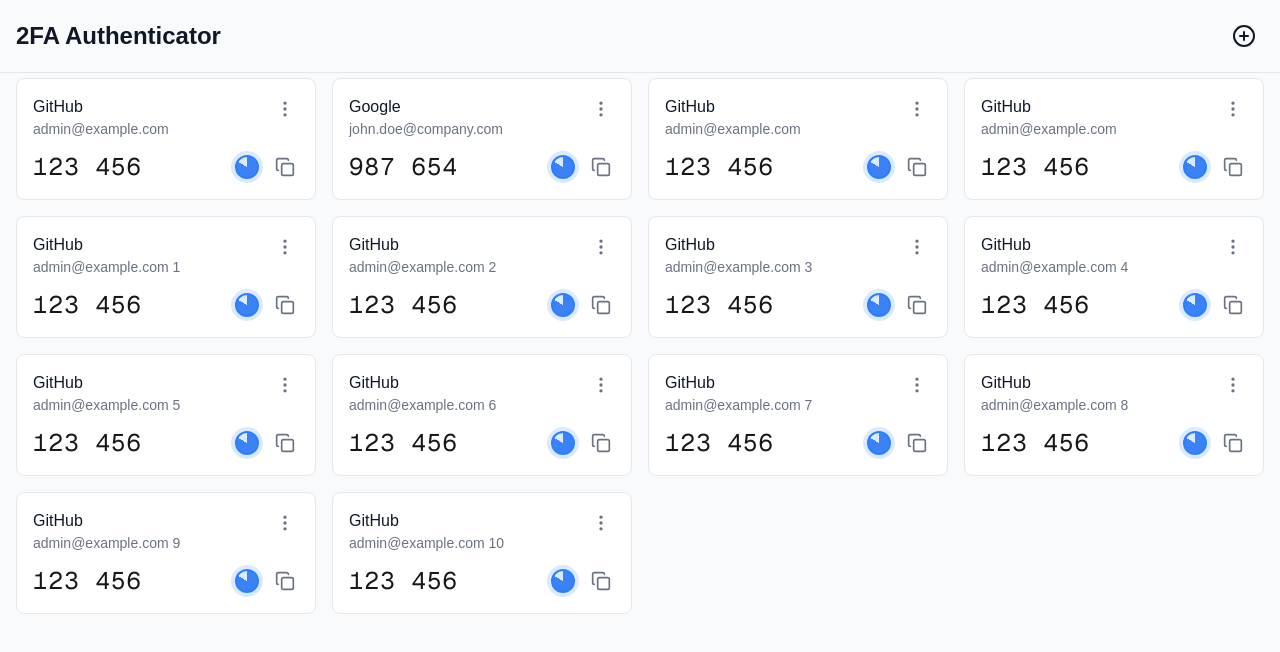
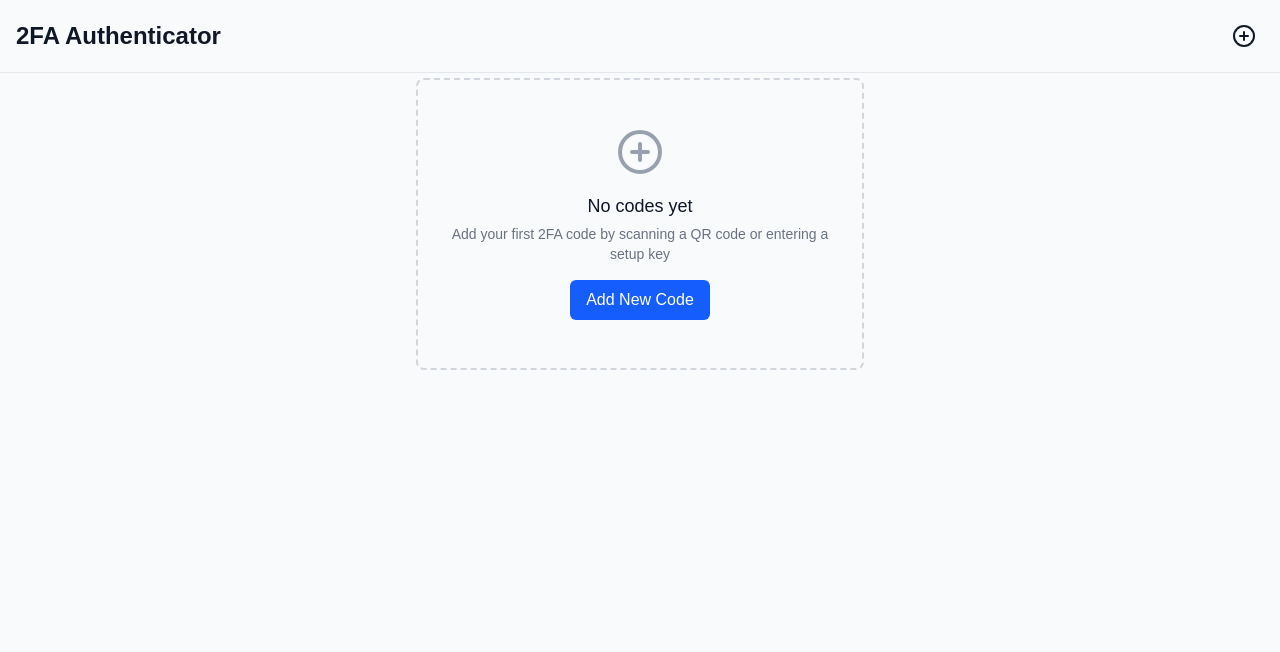
Before and after one commit to sansan-mei/2fa-next, a Next.js app: page / in a window 1280 px wide. Shown: the top 652 px of the page. Built offline with nearby package versions, Linux system fonts and the light colour scheme.

Commit message:
feat: 30秒计算改成本地时间，totp计算改成本地双端运行

```diff
--- a/package.json
+++ b/package.json
@@ -11,8 +11,11 @@
   "dependencies": {
     "lucide-react": "^0.485.0",
     "next": "15.2.4",
+    "otpauth": "^9.4.0",
     "react": "^19.0.0",
-    "react-dom": "^19.0.0"
+    "react-dom": "^19.0.0",
+    "swr": "^2.3.3",
+    "totp-generator": "^1.0.0"
   },
   "devDependencies": {
     "@eslint/eslintrc": "^3",
--- /dev/null
+++ b/src/app/api/totp/route.ts
@@ -0,0 +1,22 @@
+import { generateTOTPCode } from "@/utils/totp";
+import { NextResponse } from "next/server";
+import { randomUUID } from "node:crypto";
+
+const initialCodes: AuthItem[] = [];
+
+export async function GET() {
+  return NextResponse.json(initialCodes);
+}
+
+export async function POST(req: Request) {
+  const { name, issuer, code } = await req.json();
+  const result = {
+    name,
+    issuer,
+    code: generateTOTPCode(code),
+    id: randomUUID(),
+    sourceKey: code,
+  };
+  initialCodes.push(result);
+  return NextResponse.json(result);
+}
--- a/src/app/page.tsx
+++ b/src/app/page.tsx
@@ -1,50 +1,13 @@
 import { AuthContent } from "@/components/AuthContent";
 import { TimeProvider } from "@/components/TimeProvider";
+import { getData } from "@/utils/api";
 
-interface AuthItem {
-  id: string;
-  name: string;
-  issuer: string;
-  code: string;
-}
+export default async function Home() {
+  const data = await getData();
 
-const initialCodes: AuthItem[] = [
-  {
-    id: "1",
-    name: "admin@example.com",
-    issuer: "GitHub",
-    code: "123 456",
-  },
-  {
-    id: "2",
-    name: "john.doe@company.com",
-    issuer: "Google",
-    code: "987 654",
-  },
-  {
-    id: "3",
-    name: "admin@example.com",
-    issuer: "GitHub",
-    code: "123 456",
-  },
-  {
-    id: "4",
-    name: "admin@example.com",
-    issuer: "GitHub",
-    code: "123 456",
-  },
-  ...Array.from({ length: 10 }, (_, i) => ({
-    id: (i + 0x12).toString(),
-    name: `admin@example.com ${i + 1}`,
-    issuer: "GitHub",
-    code: "123 456",
-  })),
-];
-
-export default function Home() {
   return (
     <TimeProvider>
-      <AuthContent initialCodes={initialCodes} />
+      <AuthContent initialCodes={data} />
     </TimeProvider>
   );
 }
--- a/src/components/AuthCode.tsx
+++ b/src/components/AuthCode.tsx
@@ -72,7 +72,8 @@
 
         <div className="relative flex items-center justify-between">
           <div className="font-mono text-2xl tracking-wider select-all group-hover:text-blue-700 transition-colors">
-            {code}
+            <span className="mr-1.5">{code.slice(0, 3)}</span>
+            <span>{code.slice(3)}</span>
           </div>
           <div className="flex items-center gap-2">
             <div className="w-8 h-8 rounded-full bg-blue-100 flex items-center justify-center group-hover:scale-110 transition-transform">
--- a/src/components/AuthContent.tsx
+++ b/src/components/AuthContent.tsx
@@ -1,7 +1,8 @@
 "use client";
 
+import { generateTOTPCode } from "@/utils/totp";
 import { PlusCircle } from "lucide-react";
-import { useState } from "react";
+import { useEffect, useState } from "react";
 import { AddCodeDialog } from "./AddCodeDialog";
 import { AuthCode } from "./AuthCode";
 import { useTimeRemaining } from "./TimeProvider";
@@ -11,6 +12,7 @@
   name: string;
   issuer: string;
   code: string;
+  sourceKey: string;
 }
 
 interface AuthContentProps {
@@ -26,16 +28,40 @@
     setCodes((prev) => prev.filter((code) => code.id !== id));
   };
 
-  const handleAdd = ({ title, key }: { title: string; key: string }) => {
+  const handleAdd = async ({
+    title,
+    key,
+    description,
+  }: {
+    title: string;
+    key: string;
+    description: string;
+  }) => {
     // 这里应该使用 key 生成实际的 TOTP code，目前用模拟数据
-    const newCode: AuthItem = {
-      id: Date.now().toString(),
-      name: key,
-      issuer: title,
-      code: "000 000", // 这里应该是根据 key 生成的实际 code
-    };
+    const res = await fetch("http://localhost:3000/api/totp", {
+      method: "POST",
+      headers: {
+        "Content-Type": "application/json",
+      },
+      body: JSON.stringify({
+        name: description, // 用 description 作为 name
+        issuer: title, // 用 title 作为 issuer
+        code: key, // 用 key 作为 code
+      }),
+    });
+    const newCode = await res.json();
     setCodes((prev) => [...prev, newCode]);
   };
+
+  useEffect(() => {
+    if (timeRemaining === 0) {
+      const newCodes = codes.map((v) => {
+        v.code = generateTOTPCode(v.sourceKey);
+        return v;
+      });
+      setCodes(newCodes);
+    }
+  }, [timeRemaining]);
 
   return (
     <div className="flex flex-col h-screen bg-gray-50">
--- a/src/components/TimeProvider.tsx
+++ b/src/components/TimeProvider.tsx
@@ -9,12 +9,22 @@
 }
 
 export function TimeProvider({ children }: { children: React.ReactNode }) {
-  const [timeRemaining, setTimeRemaining] = useState(30);
+  const [timeRemaining, setTimeRemaining] = useState(0);
 
   useEffect(() => {
-    const timer = setInterval(() => {
-      setTimeRemaining((prev) => (prev > 0 ? prev - 1 : 30));
-    }, 1000);
+    // 计算当前时间到下一个 30 秒整点的剩余时间
+    const updateTimeRemaining = () => {
+      const now = new Date();
+      const seconds = now.getSeconds();
+      const remaining = 30 - (seconds % 30);
+      setTimeRemaining(remaining);
+    };
+
+    // 初始计算
+    updateTimeRemaining();
+
+    // 每秒更新一次（对齐实际时间）
+    const timer = setInterval(updateTimeRemaining, 1000);
     return () => clearInterval(timer);
   }, []);
 
--- /dev/null
+++ b/src/types/global.d.ts
@@ -0,0 +1,6 @@
+declare type AuthItem = {
+  id: string;
+  name: string;
+  issuer: string;
+  code: string;
+};
--- /dev/null
+++ b/src/utils/api.ts
@@ -0,0 +1,8 @@
+export async function getData(): Promise<AuthItem[]> {
+  const res = await fetch("http://127.0.0.1:3000/api/totp");
+
+  if (!res.ok) {
+    throw new Error("Failed to fetch data");
+  }
+  return res.json();
+}
--- /dev/null
+++ b/src/utils/totp.ts
@@ -0,0 +1,11 @@
+import { TOTP } from "totp-generator";
+
+export function generateTOTPCode(key: string) {
+  try {
+    const { otp } = TOTP.generate(key);
+    return otp;
+  } catch (error) {
+    console.warn(error);
+    return key;
+  }
+}
```
Also changed, not shown: 1 other file (tests, documents, lock files or other folders).
